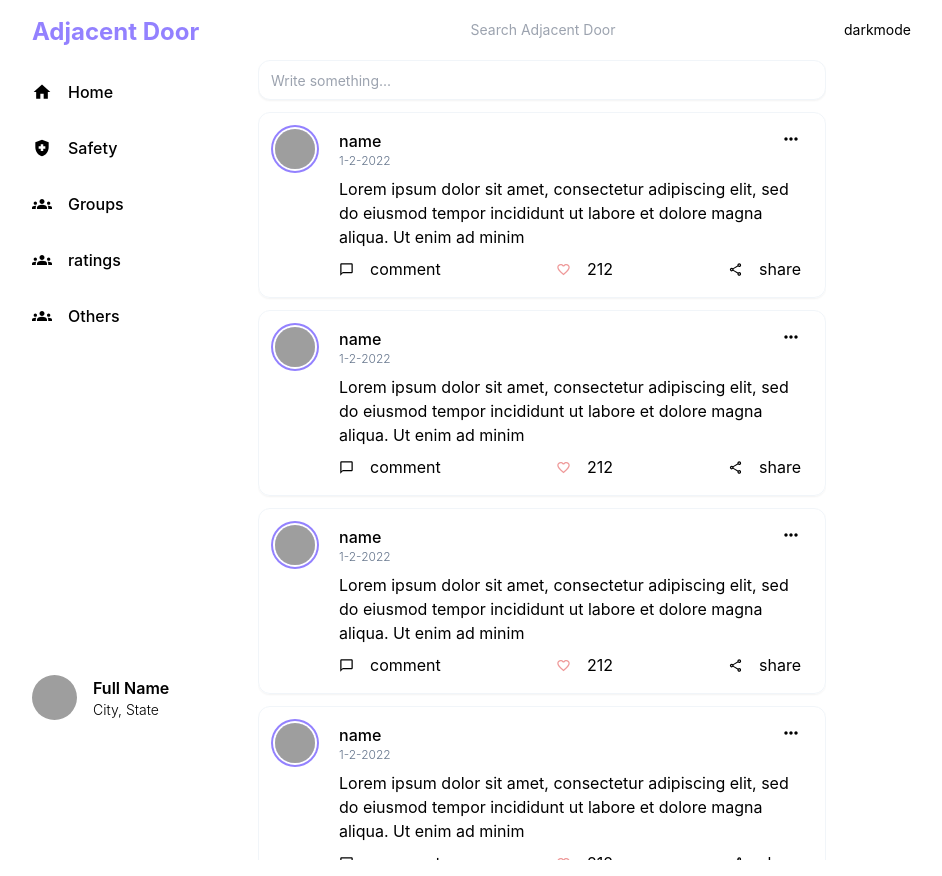
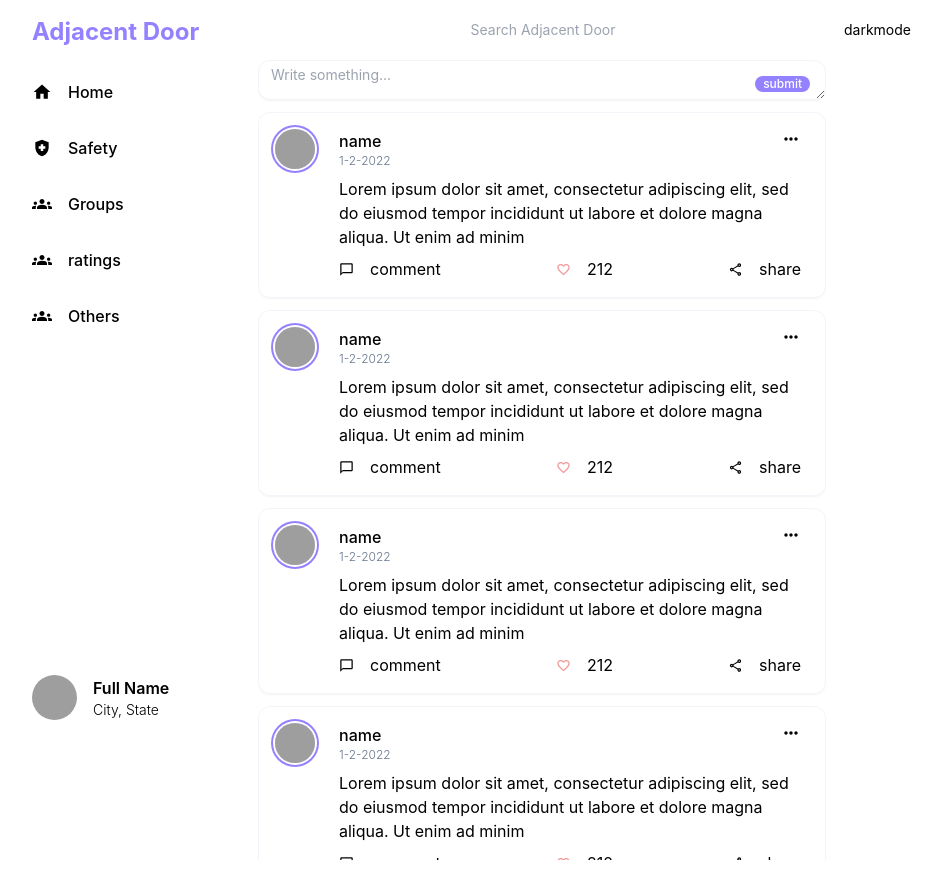
Before and after one commit to BlueOceanHRLAX48/AdjacentDoor, a React (Create React App) app: page / in a window 1280 px wide. Shown: the top 876 px of the page, without its empty margins (68-1010 px from the left). Built offline with nearby package versions, Linux system fonts and the light colour scheme; grey boxes are pictures that could not be loaded.

Commit message:
add initial create post function

```diff
--- a/src/components/Feed.js
+++ b/src/components/Feed.js
@@ -1,7 +1,20 @@
 import Post from './Post';
+import { useState } from 'react';
+import moment from 'moment';
 
-function Feed(props) {
-  const posts = [
+function Feed() {
+  const [postContent, setPostContent] = useState({
+    avatar: '',
+    name: '',
+    date: '',
+    post_text: '',
+    report: null,
+    likes: null,
+    latitude: '',
+    longitude: '',
+  });
+
+  const [posts, setPosts] = useState([
     {
       avatar: 'https://icon-library.com/images/anonymous-avatar-icon/anonymous-avatar-icon-25.jpg',
       name: 'name',
@@ -57,19 +70,45 @@ function Feed(props) {
       latitude: '40.741895',
       longitude: '-73.989308',
     },
-  ];
+  ]);
+
+  const handlePost = (e) => {
+    //send a post request to db, whenever new changes
+    setPostContent({
+      avatar: 'https://icon-library.com/images/anonymous-avatar-icon/anonymous-avatar-icon-25.jpg',
+      name: 'name',
+      date: moment().format('LL'),
+      post_text: e.target.value,
+      report: 0,
+      likes: 0,
+      latitude: '40.741895',
+      longitude: '-73.989308',
+    });
+  };
+
+  const handleSubmit = (e) => {
+    setPosts([postContent, ...posts]);
+    setPostContent({});
+    e.preventDefault();
+  };
 
   return (
     <div className='w-[600px] min-h-screen p-4'>
       <div className='hide-scroll-bar h-screen overflow-y-scroll'>
-        <div className='flex justify-center relative'>
-          <input
-            className='text-sm p-1 px-3 w-full h-10 rounded-xl border border-slate-100 shadow-sm focus:outline-none focus:ring-secondary focus:ring-2 focus:m-1 dark:bg-gray-900'
-            placeholder='Write something...'
-          ></input>
-          {/* <button className='text-white font-medium text-xs px-4 py-2 rounded-full bg-primary absolute bottom-2 right-4'>
-            submit
-          </button> */}
+        <div>
+          <form className='flex justify-center relative'>
+            <textarea
+              className='text-sm p-1 px-3 w-full h-10 rounded-xl border border-slate-100 shadow-sm focus:outline-none focus:ring-secondary focus:ring-2 focus:m-1 dark:bg-gray-900'
+              placeholder='Write something...'
+              onChange={handlePost}
+            ></textarea>
+            <button
+              onClick={handleSubmit}
+              className='text-white font-medium text-xs px-2 rounded-full bg-primary absolute bottom-2 right-4'
+            >
+              submit
+            </button>
+          </form>
         </div>
         {posts.map((post, i) => (
           <Post
```
